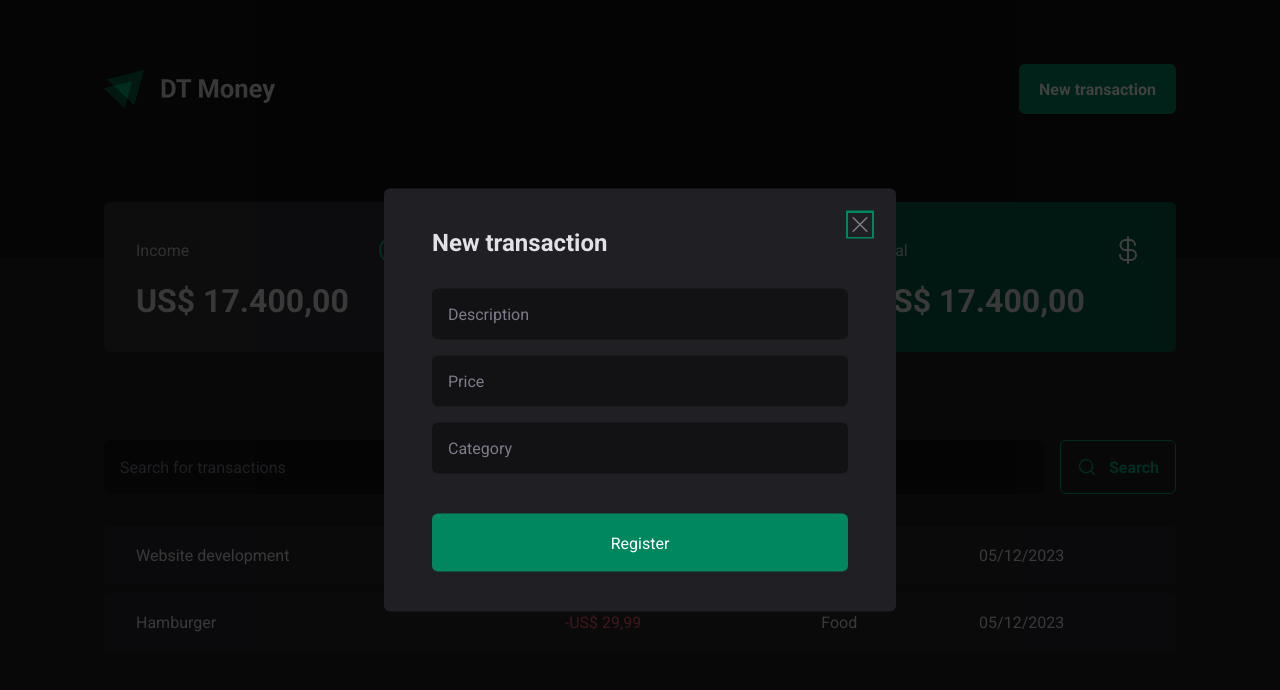
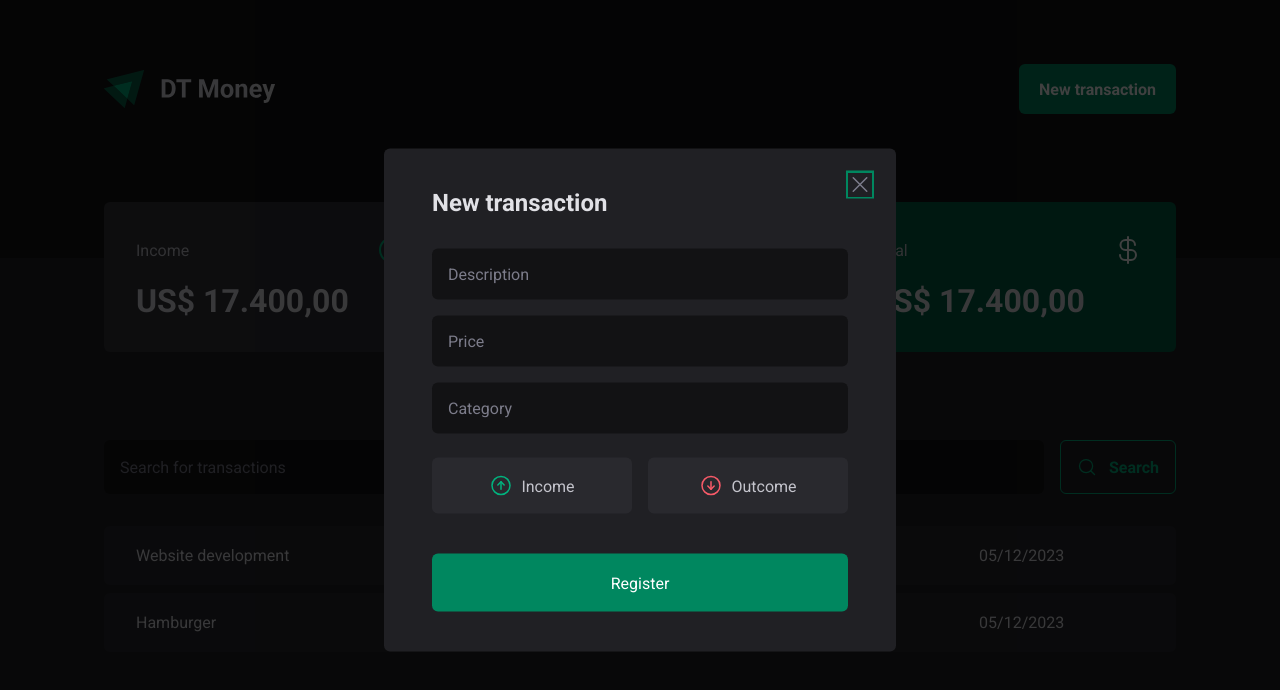
Before and after one commit to gabrielscordeiro/dt-money, a React (Vite) app: page / in a window 1280 px wide. Both pictures are taken after a click on the button "New transaction". Shown: the top 690 px of the page. Built offline with nearby package versions, Linux system fonts and the light colour scheme.

Commit message:
feat: 🎸 Income and Outcome buttons

```diff
--- a/src/components/NewTransactionModal/index.tsx
+++ b/src/components/NewTransactionModal/index.tsx
@@ -1,6 +1,6 @@
 import * as Dialog from "@radix-ui/react-dialog";
-import { Overlay, Content, CloseButton } from "./styles.ts";
-import { X } from "phosphor-react";
+import { Overlay, Content, CloseButton, TransactionType, TransactionTypeButton } from "./styles.ts";
+import { ArrowCircleDown, ArrowCircleUp, X } from "phosphor-react";
 
 export const NewTransactionModal = () => {
     return (
@@ -8,14 +8,28 @@
             <Overlay />
 
             <Content>
+                <Dialog.Title>New transaction</Dialog.Title>
+
                 <CloseButton title="Close dialog">
                     <X size={24} />
                 </CloseButton>
-                <Dialog.Title>New transaction</Dialog.Title>
+
                 <form action="">
                     <input type="text" placeholder="Description" required />
                     <input type="number" placeholder="Price" required />
                     <input type="text" placeholder="Category" required />
+
+                    <TransactionType>
+                        <TransactionTypeButton variant="income">
+                            <ArrowCircleUp size={24}/>
+                            Income
+                        </TransactionTypeButton>
+
+                        <TransactionTypeButton variant="outcome">
+                            <ArrowCircleDown size={24}/>
+                            Outcome
+                        </TransactionTypeButton>
+                    </TransactionType>
 
                     <button type="submit">
                         Register
--- a/src/components/NewTransactionModal/styles.ts
+++ b/src/components/NewTransactionModal/styles.ts
@@ -69,3 +69,31 @@
     transition: background-color 0.2s;
   }
 `
+
+export const TransactionType = styled.div`
+  display: grid;
+  grid-template-columns: repeat(2, 1fr);
+  gap: 1rem;
+  margin-top: 0.5rem;
+`
+
+interface TransactionTypeButtonProps {
+    variant: 'income' | 'outcome'
+}
+
+export const TransactionTypeButton = styled.button<TransactionTypeButtonProps>`
+  display: flex;
+  align-items: center;
+  justify-content: center;
+  gap: 0.5rem;
+  border: 0;
+  border-radius: 6px;
+  background: ${props => props.theme['gray-700']};
+  padding: 1rem;
+  cursor: pointer;
+  color: ${props => props.theme['gray-300']};
+
+  svg {
+    color: ${props => props.variant === 'income' ? props.theme['green-300'] : props.theme['red-300']};
+  }
+`
```
Lines whose indentation alone changed are shown as unchanged.
